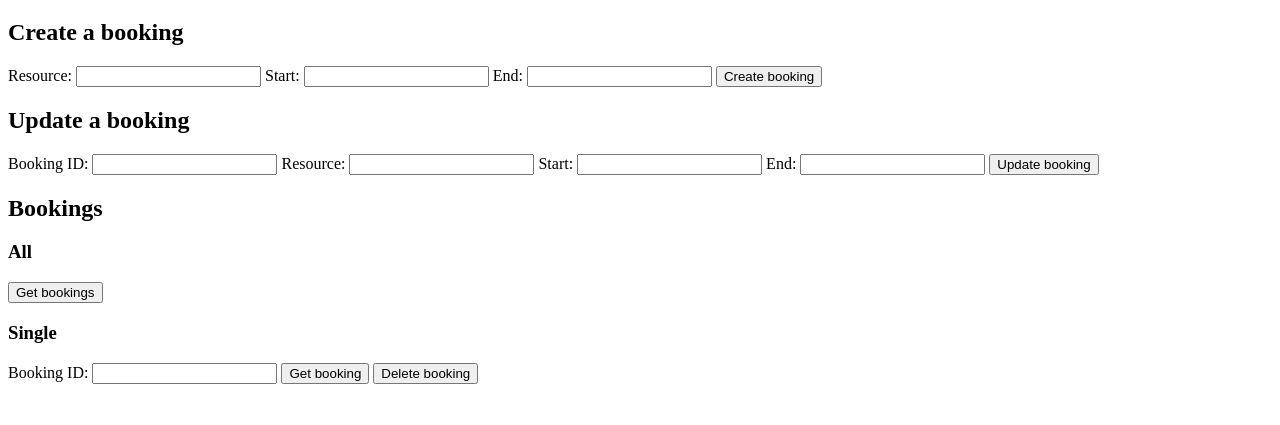
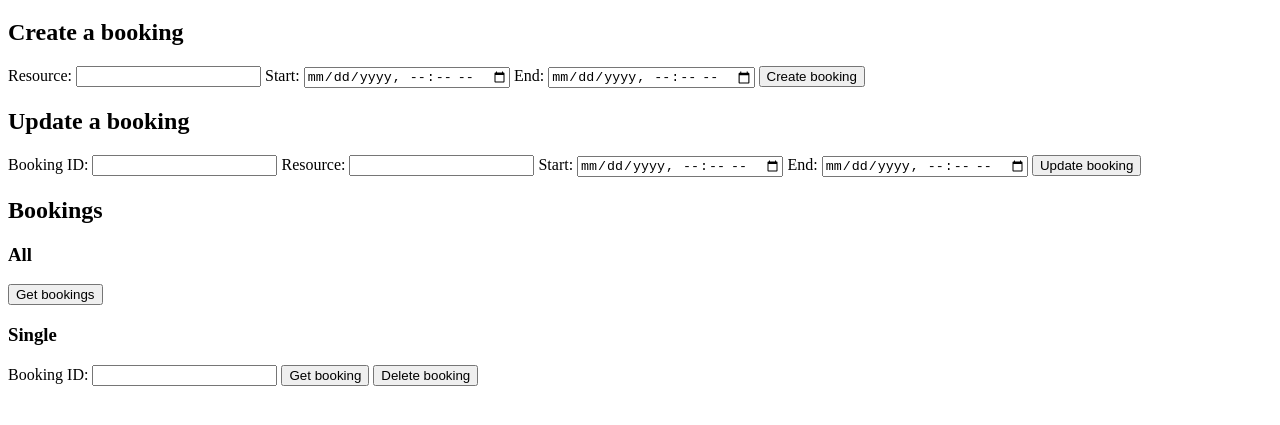
Before and after one commit to lgss/scheduler, a website: page static/booking.html in a window 1280 px wide. Shown: the part 61-486 px from the top of the page. Drawn offline with Linux system fonts and the light colour scheme.

Commit message:
updated start&end inputs to type datetime-local

```diff
--- a/static/booking.html
+++ b/static/booking.html
@@ -8,9 +8,9 @@
                 <label for="bookingResource">Resource: </label>
                 <input id="bookingResource" type="text"/>
                 <label for="bookingStart">Start: </label>
-                <input id="bookingStart" type="datetime"/>
+                <input id="bookingStart" type="datetime-local"/>
                 <label for="bookingEnd">End: </label>
-                <input id="bookingEnd" type="datetime"/>
+                <input id="bookingEnd" type="datetime-local"/>
                 <button onclick="createBooking()">Create booking</button>
         </div>
 
@@ -21,9 +21,9 @@
                 <label for="updateBookingResource">Resource: </label>
                 <input id="updateBookingResource" type="text"/>
                 <label for="updateBookingStart">Start: </label>
-                <input id="updateBookingStart" type="datetime"/>
+                <input id="updateBookingStart" type="datetime-local"/>
                 <label for="updateBookingEnd">End: </label>
-                <input id="updateBookingEnd" type="datetime"/>
+                <input id="updateBookingEnd" type="datetime-local"/>
                 <button onclick="updateBooking()">Update booking</button>
         </div>
 
```
